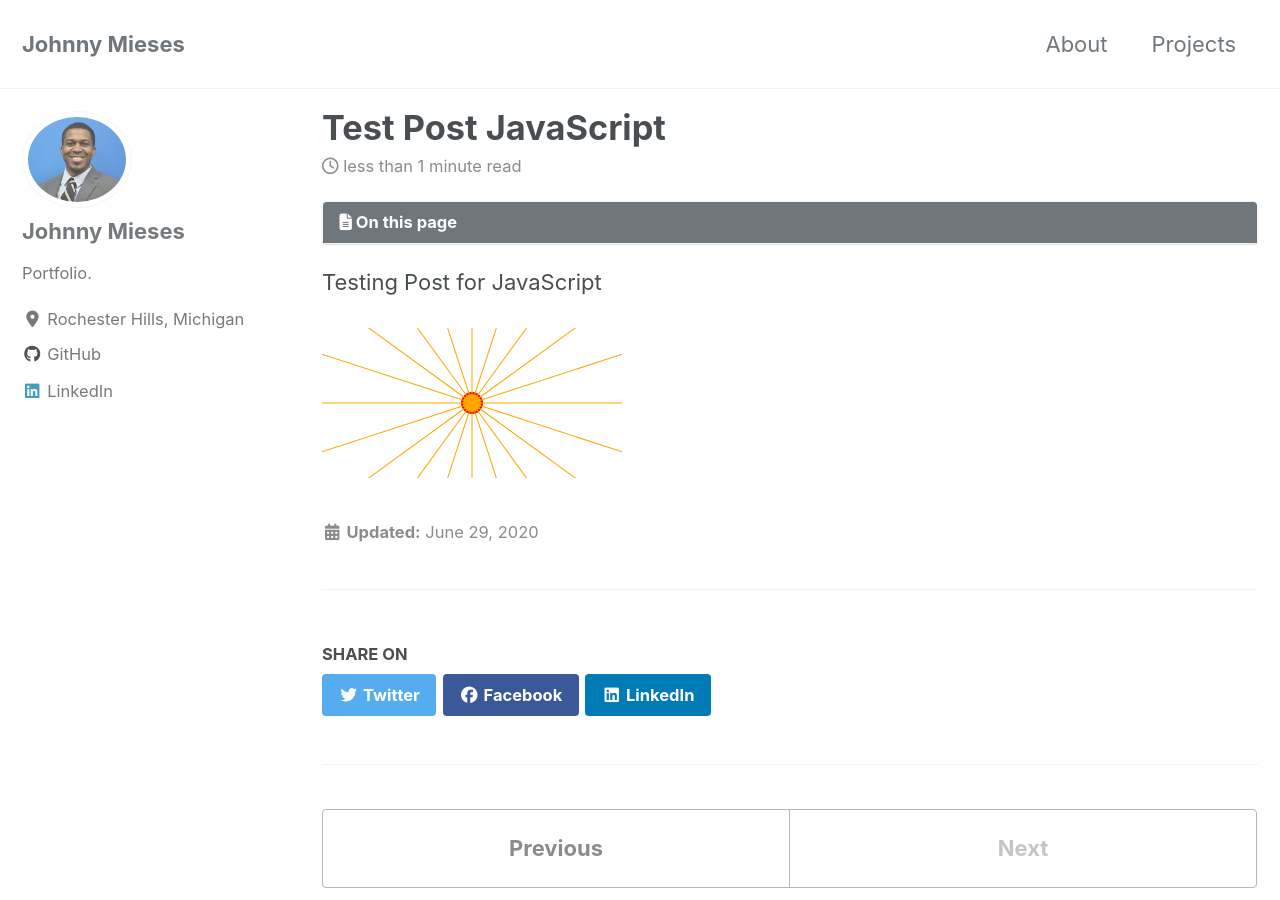
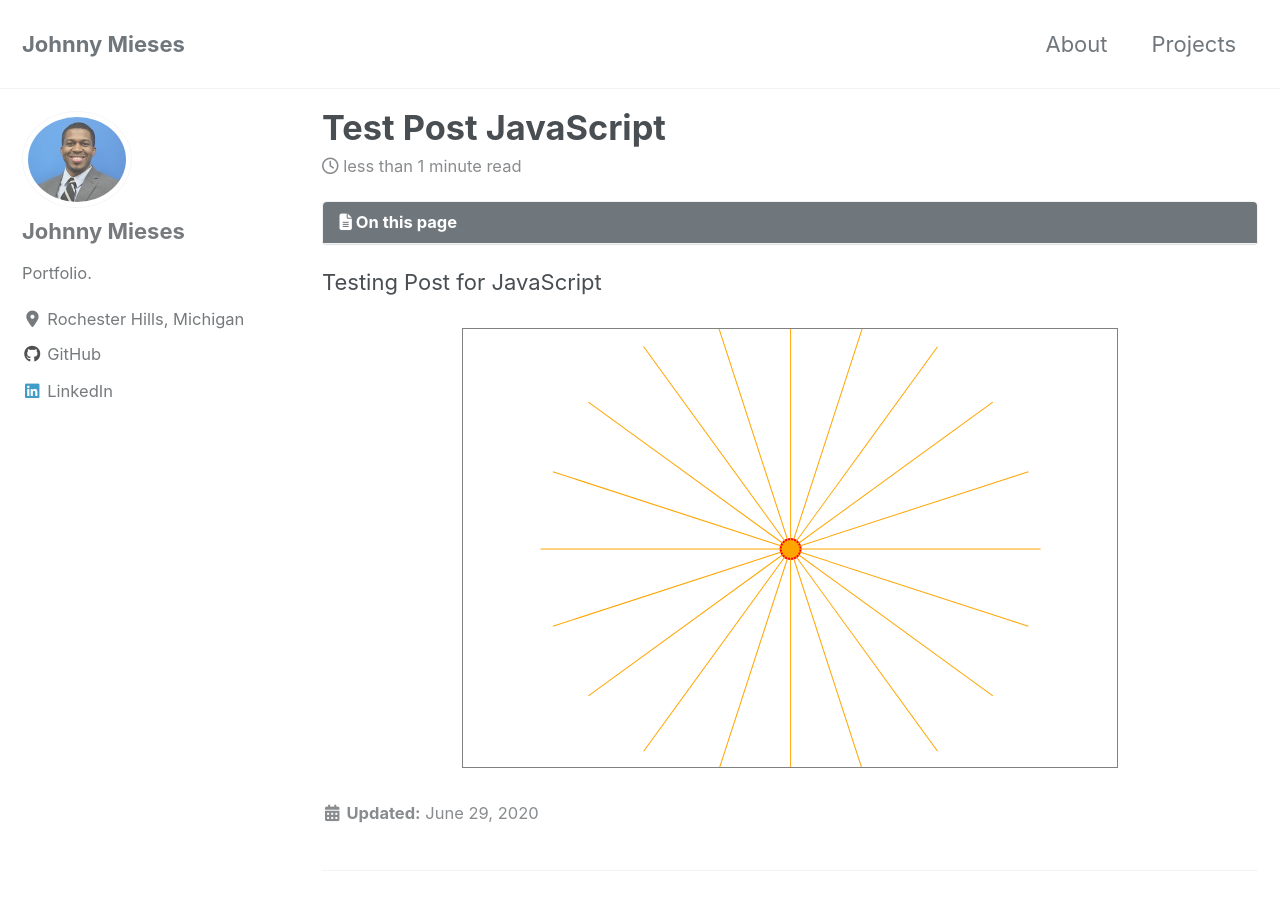
Before and after one commit to jmieses/jmportfolio.github.io, a Jekyll site: the page built from _posts/2020-06-29-Test-Post-JavaScript.md, in a window 1280 px wide and 900 px high. Built offline with Jekyll 4.4.1, drawn with Linux system fonts in a browser that asks for light colours; cached includes are drawn as plain includes; nearby versions of some CDN libraries.

Commit message:
svg test

```diff
--- a/_posts/2020-06-29-Test-Post-JavaScript.md
+++ b/_posts/2020-06-29-Test-Post-JavaScript.md
@@ -10,7 +10,7 @@
 Testing Post for JavaScript
 
 
-<svg id="mysvg"></svg>
+<svg id="mysvg" style="display:block; width:70%; height:20em; margin:0em auto; border:0.07em solid #808080"></svg>
 <script>
 var svg = document.querySelector('#mysvg');
 
```
